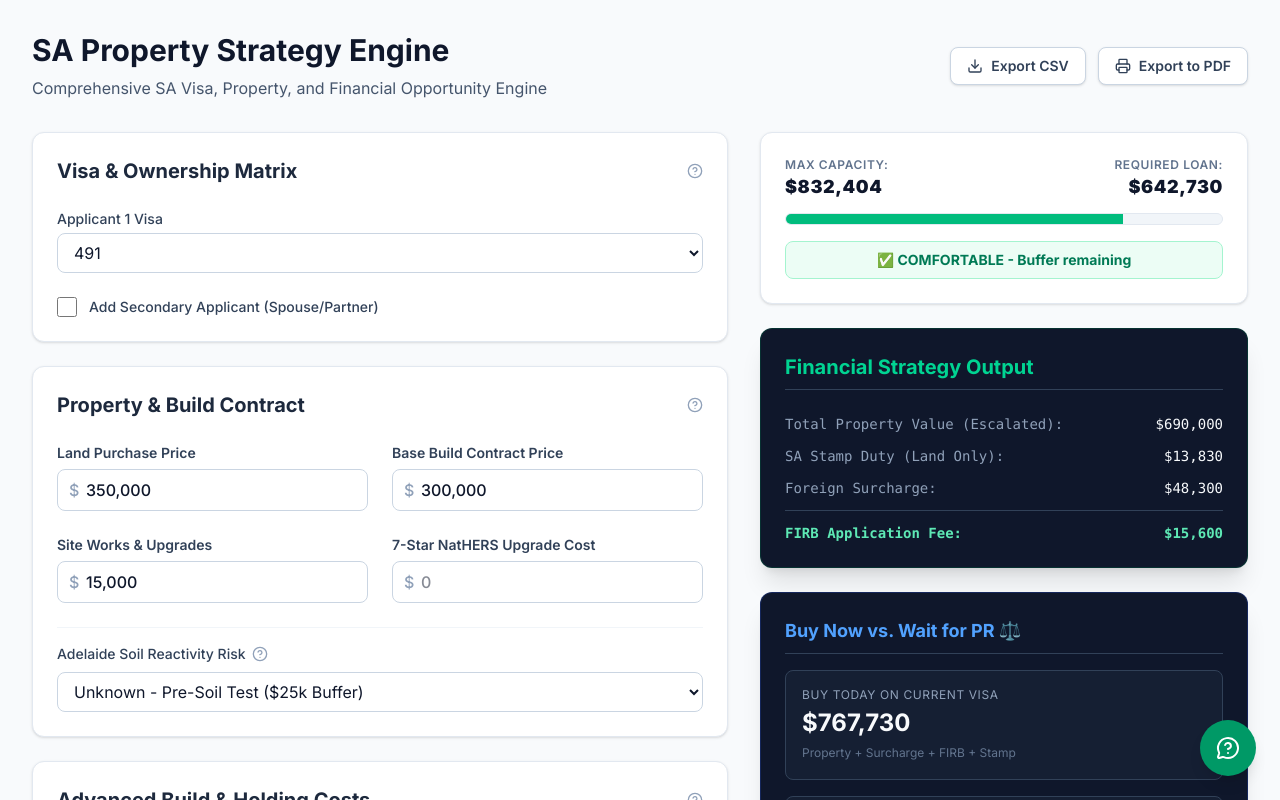
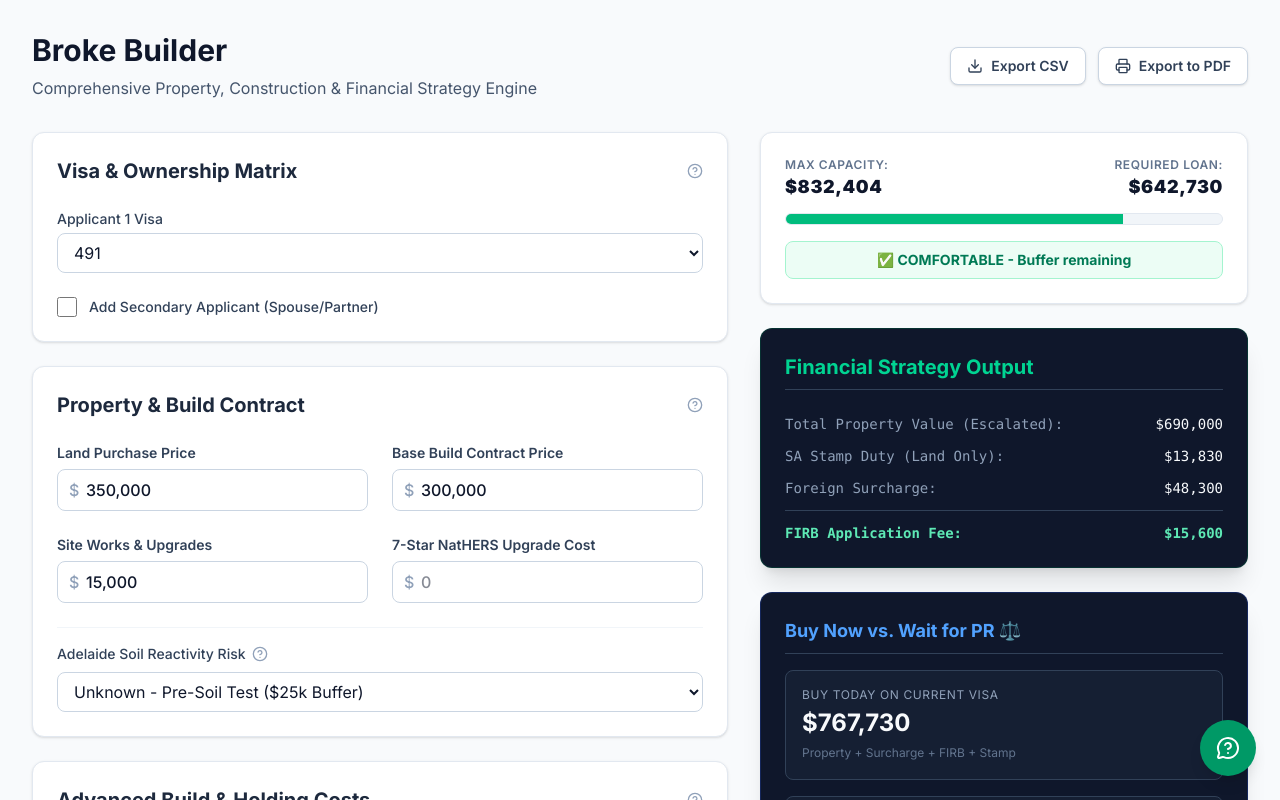
Before and after one commit to armantejs-star/armantejs-star.github.io, a Next.js app: page / in a window 1280 px wide. Shown: the top 800 px of the page. Built offline with nearby package versions, Linux system fonts and the light colour scheme.

Commit message:
chore: rebrand app to Broke Builder

```diff
--- a/app/layout.tsx
+++ b/app/layout.tsx
@@ -5,8 +5,8 @@ import "./globals.css";
 const inter = Inter({ subsets: ["latin"] });
 
 export const metadata: Metadata = {
-  title: "SA Property Strategy Engine",
-  description: "Comprehensive SA Visa and Property Strategy",
+  title: "Broke Builder",
+  description: "The ultimate property, build, and financial strategy engine.",
   manifest: "/manifest.json",
 };
 
--- a/app/page.tsx
+++ b/app/page.tsx
@@ -25,9 +25,9 @@ export default function Home() {
         {/* Header Section */}
         <div className="flex justify-between items-start md:items-center flex-col md:flex-row gap-4 print:flex-row print:mb-8">
           <div>
-            <h1 className="text-3xl font-bold text-slate-900">SA Property Strategy Engine</h1>
+            <h1 className="text-3xl font-bold text-slate-900">Broke Builder</h1>
             <p className="text-slate-600 mt-2 print:hidden">
-              Comprehensive SA Visa, Property, and Financial Opportunity Engine
+              Comprehensive Property, Construction & Financial Strategy Engine
             </p>
           </div>
 
```
Also changed, not shown: public/manifest.json.
